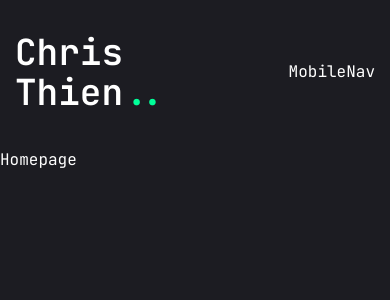
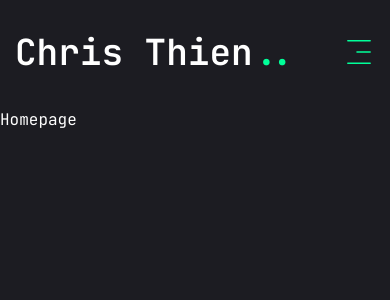
Before and after one commit to chrisanhthien/porfolio, a Next.js app: page / in a window 390 px wide. Shown: the top 300 px of the page. Built offline with nearby package versions, Linux system fonts and the light colour scheme.

Commit message:
Add mobile navigation sheet

```diff
--- a/components/MobileNav.jsx
+++ b/components/MobileNav.jsx
@@ -2,7 +2,7 @@
 import {Sheet, SheetContent, SheetTrigger} from '@/components/ui/sheet'
 import { usePathname } from 'next/navigation';
 import Link from 'next/link';
-import {} from 'react-icons/ci'
+import { CiMenuFries } from 'react-icons/ci'
 
 const links = [
     {
@@ -28,9 +28,17 @@ const links = [
   ];
 
 const MobileNav = () => {
-  return <nav>
-    MobileNav
-  </nav>
+    const pathName = usePathname();
+  return (
+    <Sheet>
+        <SheetTrigger className='flex justify-center items-center'>
+            <CiMenuFries  className='text-[32px] text-accent'/>
+        </SheetTrigger>
+        <SheetContent className="flex flex-col">
+            <div>Logo</div>
+        </SheetContent>
+    </Sheet>
+  )
 }
 
 export default MobileNav
```
